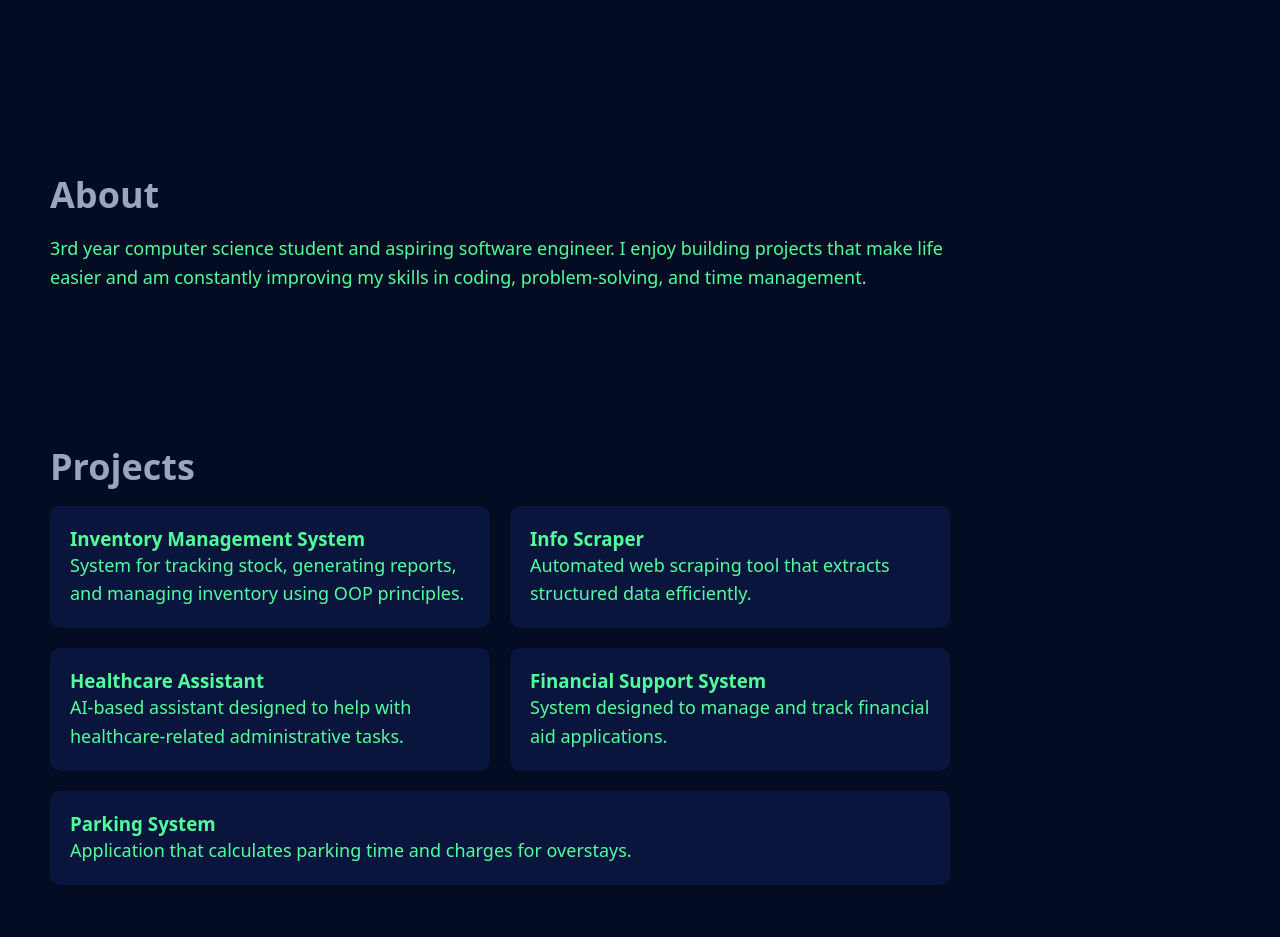
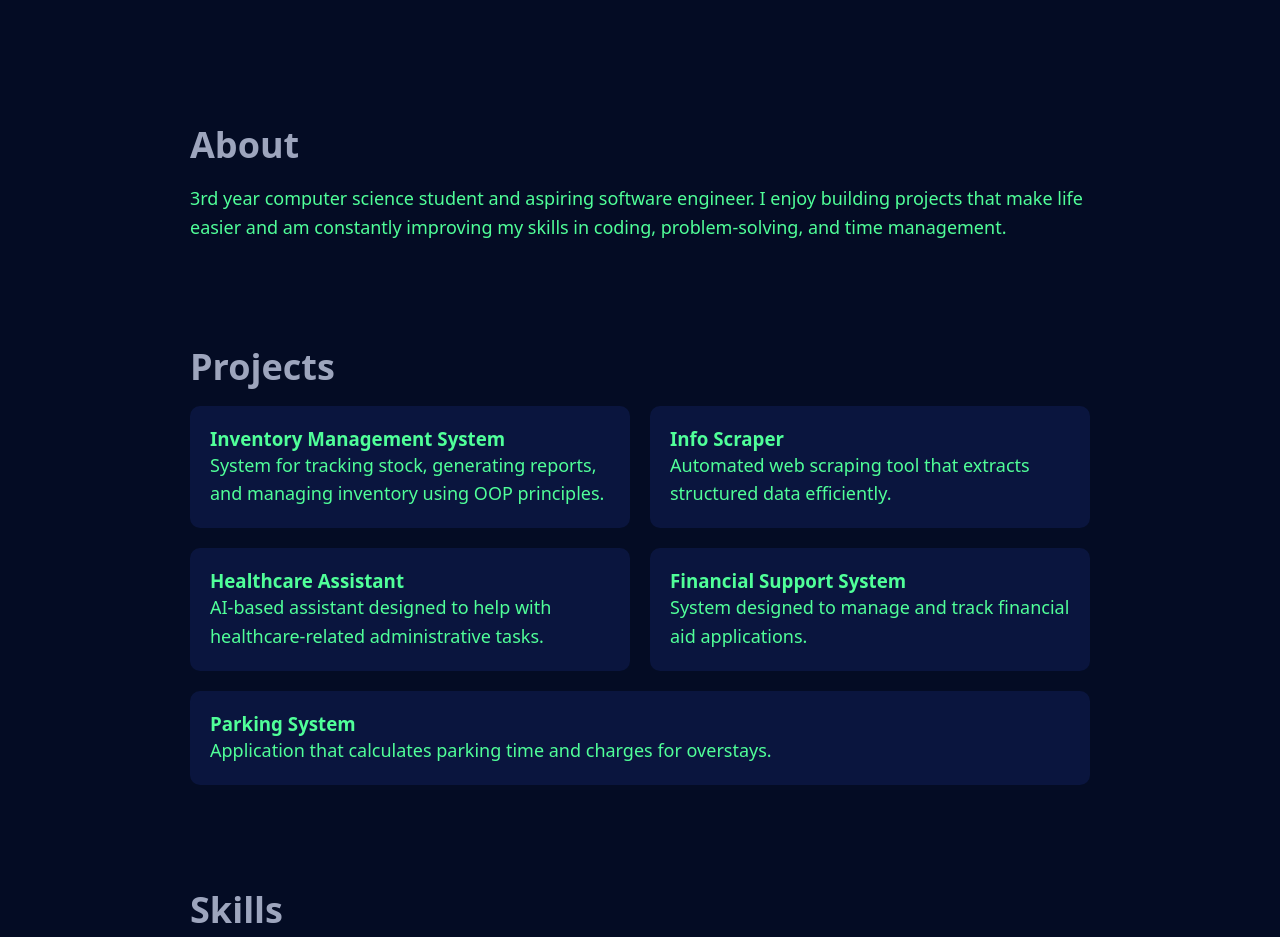
Before and after one commit to Leenaashraf/MyPortfolio, a website: page index.html in a window 1280 px wide. Shown: the part 780-1717 px from the top of the page. Drawn offline with nearby package versions, Linux system fonts and the light colour scheme.

Commit message:
Update section margins and padding in style.css

```diff
--- a/style.css
+++ b/style.css
@@ -77,8 +77,8 @@ header {
 
 section {
   max-width: 900px;
-  margin: 100px 50px;
-  padding-top: 50px;
+  margin: 100px auto;
+  padding-top: 50px 0 0 0;
   scroll-margin-top: 100px;
 }
 
```
